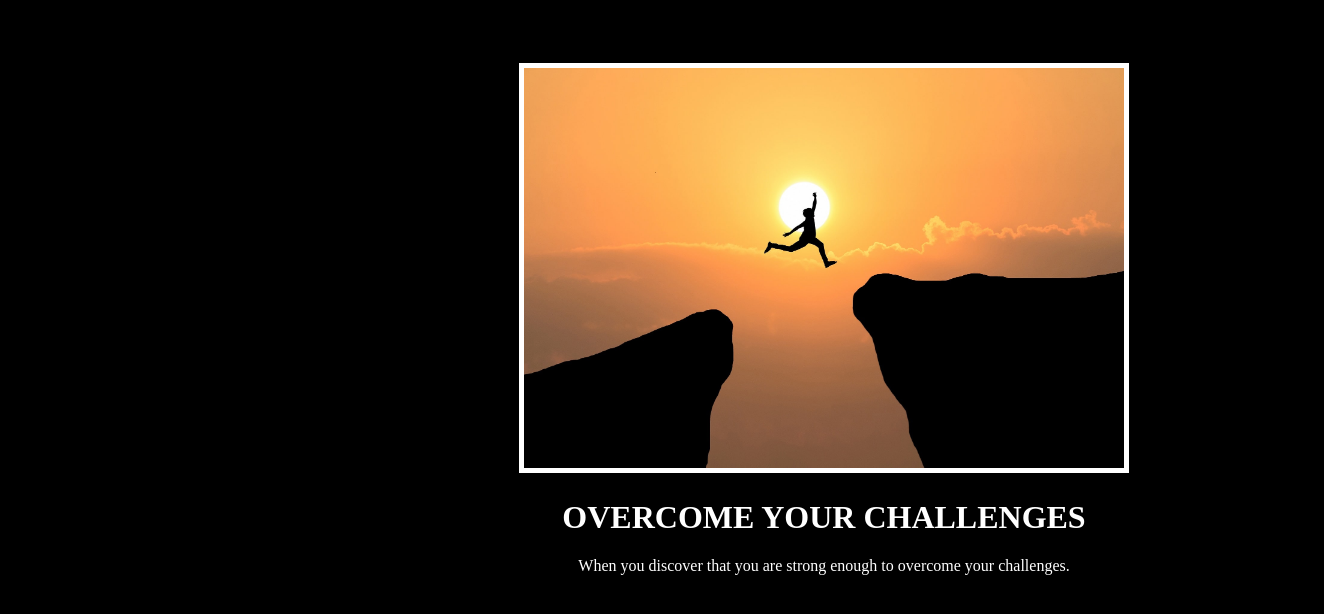
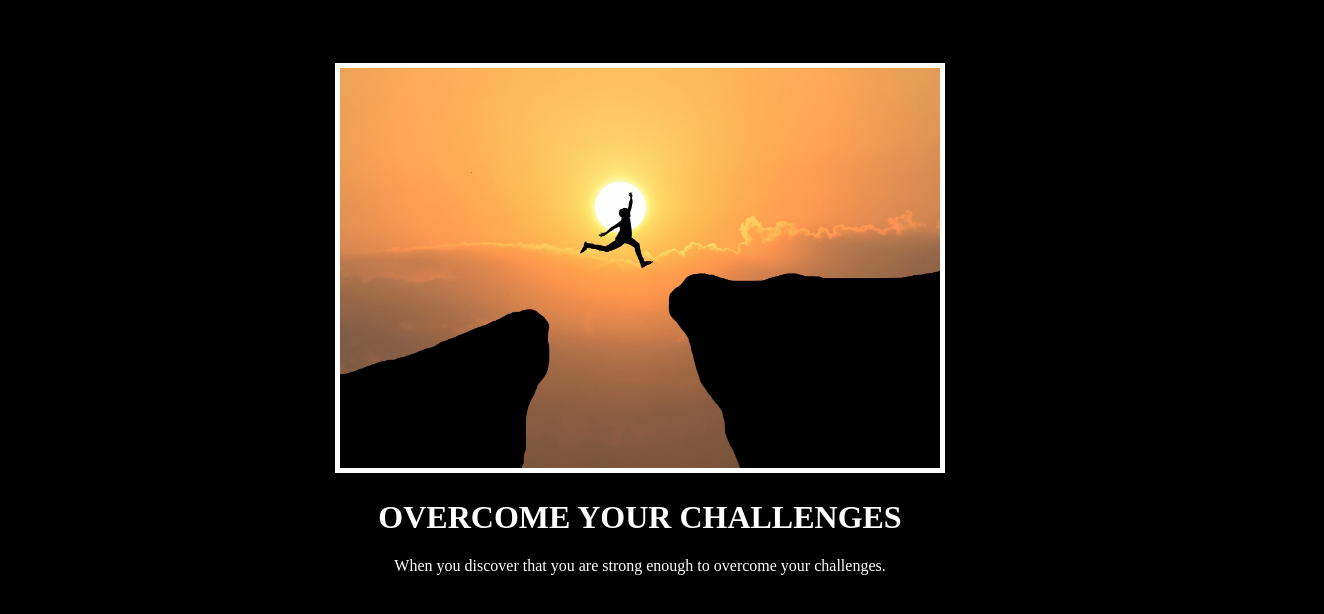
Before and after one commit to aserafim/motivacionalWebSite, a plain HTML site: page index.html in a window 1280 px wide. Shown: the whole page, 1324 px wide, since content can reach past the window. Drawn offline with Linux system fonts and the light colour scheme.

Commit message:
v2.0 - Optimized

```diff
--- a/index.html
+++ b/index.html
@@ -12,8 +12,8 @@
 </head>
 <body>
 
-  <div>
-    <img src="assets/images/motivational-goals.jpg">
+  <div class="poster">
+    <img class="img-motivation" src="assets/images/motivational-goals.jpg">
     <h1>Overcome your Challenges</h1>
     <p>When you discover that you are strong enough to overcome your challenges.</p>
 
--- a/style.css
+++ b/style.css
@@ -2,30 +2,34 @@ body{
     background-color: black;
 }
 
-div{
-    width: 1000px;
-    height: 800px;
-    margin-left: 25%;
-    margin-top: 5%;
+h1{
+    font-family: "Libre Baskerville Regular", serif;
+    /*background-color: black;*/
+    text-transform: uppercase;
+}
+
+.poster{
+    width: 50%;
+    height: auto;
+    margin: 5% auto;
     text-align: center;
+    color: white;
+    /*margin-left: 25%;
+    margin-top: 5%;*/
     /*border: solid white;*/
     /*border: solid white 5px;*/
     /*margin-left: 25%;*/
 }
 
-img{
+.img-motivation{
     border: solid white 5px;
-    width: 600px;
-    height: 400px;
+    width: 100%;
+    height: 100%;
+    max-width: 600px;
+    max-height: 400px;
 }
 
-h1{
-    font-family: "Libre Baskerville Regular";
-    background-color: black;
-    color: white;
-    text-transform: uppercase;
-    text-align: center;
-}
+
 
 p{
     color: white;
```
